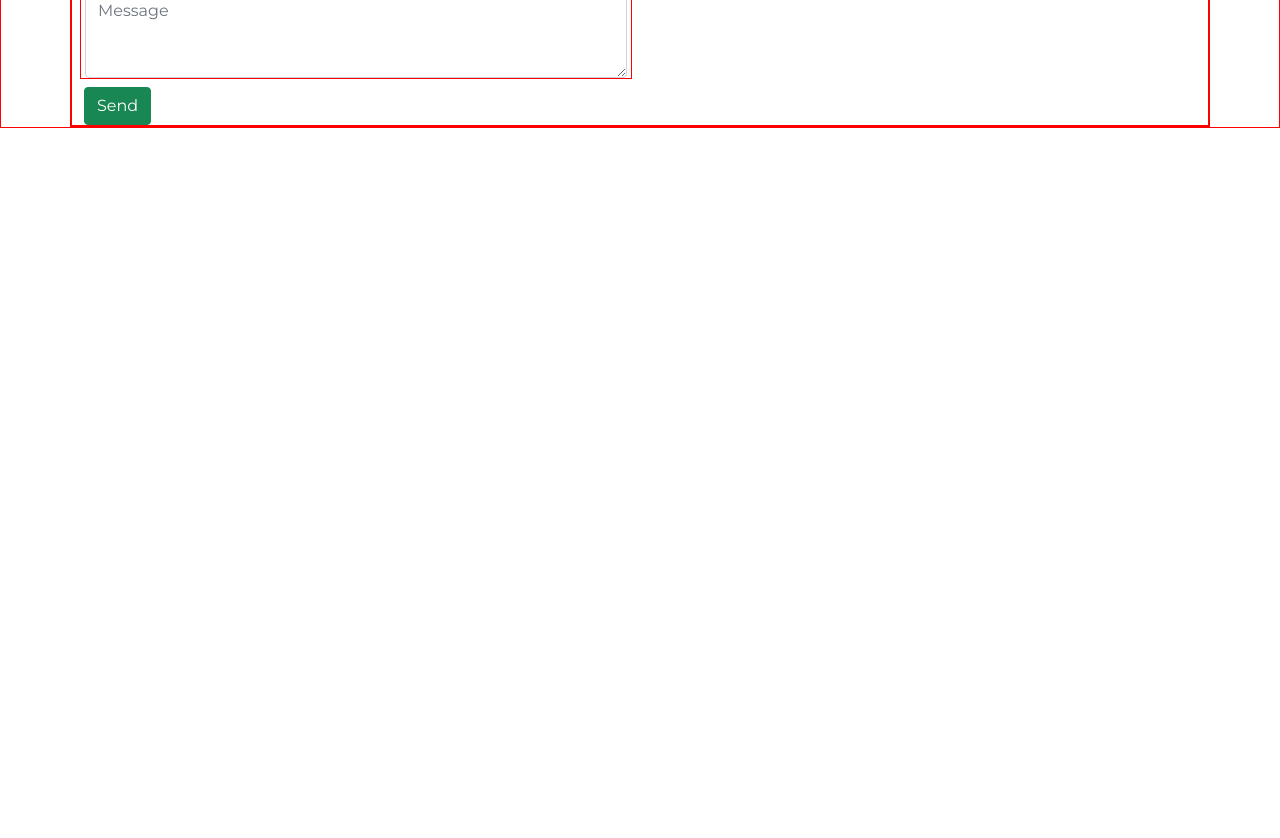
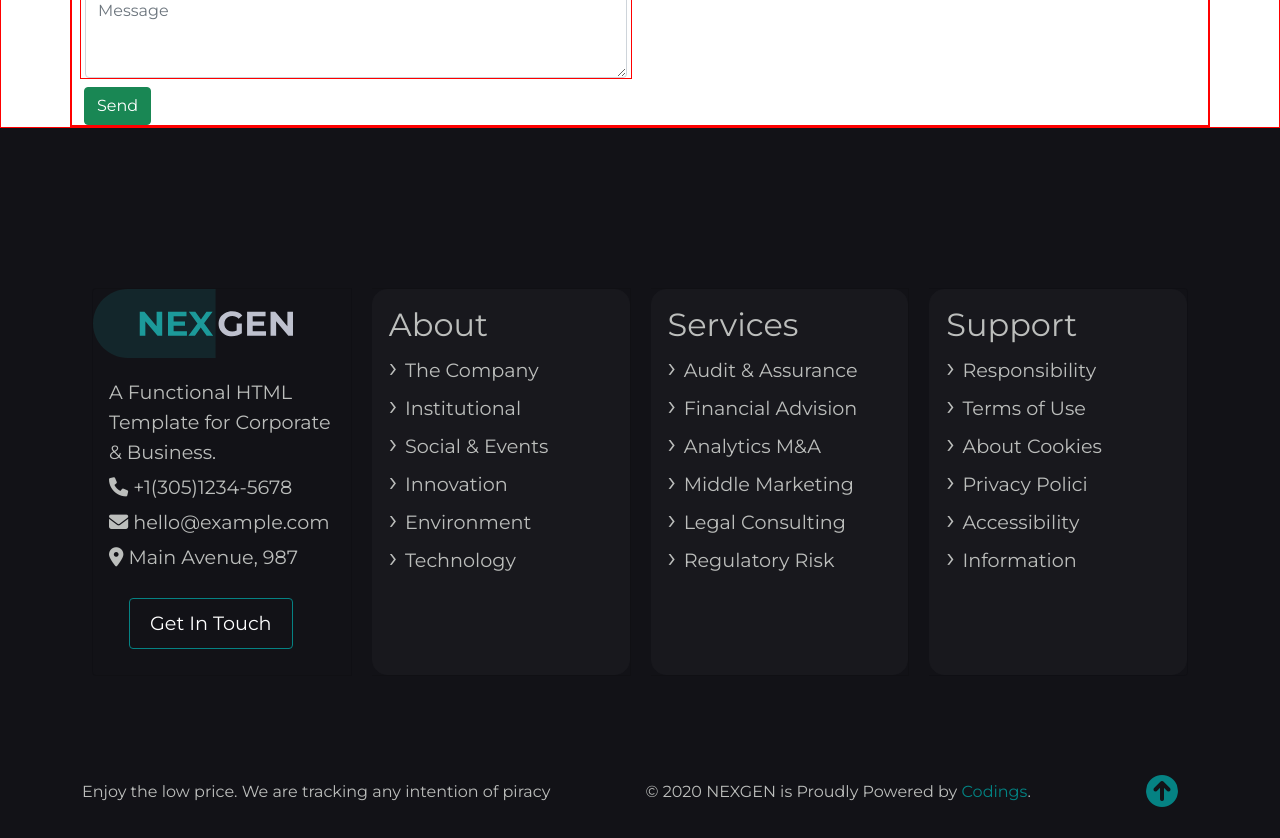
Before and after one commit to davidechon/proj-html-vuejs, a Vue app: page / in a window 1280 px wide. Shown: the part 4560-5398 px from the top of the page. Before the commit the page ends 4688 px from the top, so only its background shows below. Built offline with nearby package versions, Linux system fonts and the light colour scheme.

Commit message:
section footer completo

```diff
--- a/src/App.vue
+++ b/src/App.vue
@@ -1,7 +1,6 @@
 <template>
  <section id="app">
 <div class="header">
-   <!-- {{datiInput[3].label}} -->
    <app-header/>
 </div>
 
@@ -9,9 +8,9 @@
     <app-main/>
   </div>
 
-   <!-- <div class="footer debug">FOOTER
-     <app-footer />
-   </div> -->
+  <div class="footer">
+    <app-footer />
+  </div>
 
  </section>
 
@@ -19,20 +18,19 @@
 </template>
 
 <script>
-// import AppFooter from './components/AppFooter.vue';
+import AppFooter from './components/AppFooter.vue';
 import AppHeader from './components/AppHeader.vue';
 import AppMain from './components/AppMain.vue';
-import dati from './dati.json'
+
 export default {
   name: 'App',
-  components: { AppHeader, AppMain,
-  //  AppFooter
+  components: { AppHeader, AppMain, AppFooter
    },
-  data(){
-    return{
-      datiInput: dati
-    }
-  }
+  // data(){
+  //   return{
+
+  //   }
+  // }
 
 
 }
--- a/src/components/AppFooter.vue
+++ b/src/components/AppFooter.vue
@@ -1,19 +1,259 @@
 <template>
  <footer>
-  <div id="footerTop" class="debug">FooterTop</div>
-  <div id="footerBottom" class="debug">FooterBottom</div>
+  <div id="footerTop">
+    <div class="container d-flex flex-row justify-content-between align-items-center">
+      <div class="card-group">
+        <div class="card card-bv">
+          <img src="../assets/svgs/svg-7.svg" alt="logo" class="logo-small">
+          <div class="card-body">
+            <ul class="fs-6">
+              <li>
+              A Functional HTML Template for Corporate &amp; Business.
+            </li>
+            <li>
+                <i class="fa-solid fa-phone icons"></i>
+                +1(305)1234-5678
+              </li>
+              <li>
+                <i class="fa-solid fa-envelope icons"></i>
+                hello@example.com
+              </li>
+              <li>
+                <i class="fa-solid fa-location-dot icons"></i>
+                Main Avenue, 987
+              </li>
+            </ul>
+            <button class="btn btn-outline-cta" type="button">Get In Touch</button>
+          </div>
+        </div>
+        <div class="card">
+          <div class="card-body card-body-dark">
+            <h2 class="title">About</h2>
+              <ul class="listLink">
+                <li v-for=" (item, index) in about" :key="index" >
+                  <span class="listPoint">&rsaquo; </span> {{item.text}}
+                </li>
+              </ul>
+          </div> <!-- /card-body about-->
+        </div> <!-- /card about -->
+        <div class="card">
+          <div class="card-body card-body-dark">
+            <h2 class="title">Services</h2>
+              <ul class="listLink">
+                <li v-for="(item, index) in services" :key="index" >
+                  <span class="listPoint">&rsaquo; </span> {{item.text}}
+                </li>
+              </ul>
+          </div> <!-- /card-body services -->
+        </div> <!-- /card services -->
+        <div class="card">
+          <div class="card-body card-body-dark">
+            <h2 class="title">Support</h2>
+              <ul class="listLink">
+                <li v-for="(item, index) in support" :key="index" >
+                  <span class="listPoint">&rsaquo; </span> {{item.text}}
+                </li>
+              </ul>
+          </div> <!-- /card-body support -->
+        </div> <!-- /card support -->
+      </div> <!-- /card-group -->
+    </div> <!-- /container cards-footer -->
+  </div> <!-- /footerTop-->
+
+  <div id="footerBottom">
+    <div class="container d-flex justify-content-between align-items-center">
+      <div>Enjoy the low price. We are tracking any intention of piracy</div>
+      <div>&copy; 2020 NEXGEN is Proudly Powered by <span class="text-evidence">Codings</span>.</div>
+      <span class="btn-outline-cta-rounded">
+        <a href="#parallax"><i class="fa-solid fa-circle-arrow-up"></i></a>
+      </span>
+    </div> <!-- /container -->
+  </div> <!-- /footerBottom-->
  </footer>
 </template>
 
 <script>
+
 export default {
   name: 'AppFooter',
+  data(){
+    return{
+      about:[
+            {
+              "category": "about",
+              "text": "The Company"
+            },
+            {
+              "category": "about",
+              "text": "Institutional"
+            },
+            {
+              "category": "about",
+              "text": "Social & Events"
+            },
+            {
+              "category": "about",
+              "text": "Innovation"
+            },
+            {
+              "category": "about",
+              "text": "Environment"
+            },
+            {
+              "category": "about",
+              "text": "Technology"
+            },
+        ],
+      services:[
+        {
+          "category": "service",
+          "text": "Audit & Assurance"
+        },
+        {
+          "category": "service",
+          "text": "Financial Advision"
+        },
+        {
+          "category": "service",
+          "text": "Analytics M&A"
+        },
+        {
+          "category": "service",
+          "text": "Middle Marketing"
+        },
+        {
+          "category": "service",
+          "text": "Legal Consulting"
+        },
+        {
+          "category": "service",
+          "text": "Regulatory Risk"
+        },
+      ],
+      support:[
+        {
+          "category": "support",
+          "text": "Responsibility"
+        },
+        {
+          "category": "support",
+          "text": "Terms of Use"
+        },
+        {
+          "category": "support",
+          "text": "About Cookies"
+        },
+        {
+          "category": "support",
+          "text": "Privacy Polici"
+        },
+        {
+          "category": "support",
+          "text": "Accessibility"
+        },
+        {
+          "category": "support",
+          "text": "Information"
+        }
+      ]
+
+    }
+  }
 }
 </script>
 
-<style lang='scss' scope>
+<style lang='scss'>
 @import '../styles/variables.scss';
 
-footer{background: lightseagreen;}
+footer{
+  // height: 90vh;
+  background: #121217;
+
+
+  #footerTop{
+
+    .container{
+      background: #121217;
+      height: 630px;
+      position: relative;
+    }
+    .card-group{
+      height: 330px;
+      width: 100%;
+      margin: 0 auto;
+    }
+    .card{
+      color: #bcbebc;
+      background: transparent;
+      padding: auto 50px;
+      margin: 10px;
+      min-width: 250px;
+    }
+
+    .card-body-dark{
+      background: #18181d;
+      border: 1px solid #18181d;
+      border-radius: 15px;
+    }
+    .card-body ul{
+      width: 230px;
+      padding-left: 0;
+      list-style-type: none;
+      font-size: 1.2rem;
+    }
+    .listPoint{
+      font-size: 1.8rem;
+    }
+    .card-body ul li{
+      font-size: 1.2rem;
+      margin: 3px 0 5px;
+      // padding: 0;
+      line-height: 30px;
+    }
+
+    h2 .title{
+      color: #ffffff;
+      font-weight: 900;
+    }
+
+    .logo-small{
+      width: 200px;
+    }
+
+      .btn-outline-cta{
+      color: $text-color-light;
+      border:1px solid $btn-cta-dark;
+      padding: 10px 20px;
+      margin: 10px 20px;
+      font-size: 1.2rem;
+      }
+
+  } // /footerTop
+
+  #footerBottom{
+    color: #bcbebc;
+    background: #121217;
+    height: 80px;
+
+
+     .text-evidence{
+    color: $text-color-evidence;
+    }
+
+    .btn-outline-cta-rounded{
+    color: $btn-cta-dark;
+    padding: 0;
+    margin: 10px 20px;
+    font-size: 2rem;
+    border-radius: 50%;
+    overflow: hidden;
+    }
+    .btn-outline-cta-rounded a{
+    color: $btn-cta-dark;
+    }
+
+  } // /footerBottom
+
+} // /Footer
 
 </style>
--- a/src/dati.json
+++ /dev/null
@@ -1,38 +0,0 @@
-[
-  {
-    "id": "0",
-    "label": "home",
-    "link": "#",
-    "active": "false"
-  },
-  {
-    "id": "1",
-    "label": "service",
-    "link": "#",
-    "active": "false"
-  },
-  {
-    "id": "2",
-    "label": "about",
-    "link": "#",
-    "active": "false"
-  },
-  {
-    "id": "3",
-    "label": "projects",
-    "link": "#",
-    "active": "false"
-  },
-  {
-    "id": "4",
-    "label": "results",
-    "link": "#",
-    "active": "false"
-  },
-  {
-    "id": "5",
-    "label": "contacts",
-    "link": "#",
-    "active": "false"
-  }
-]
```
Also changed, not shown: src/components/AppHeader.vue (+14 -0 lines).
